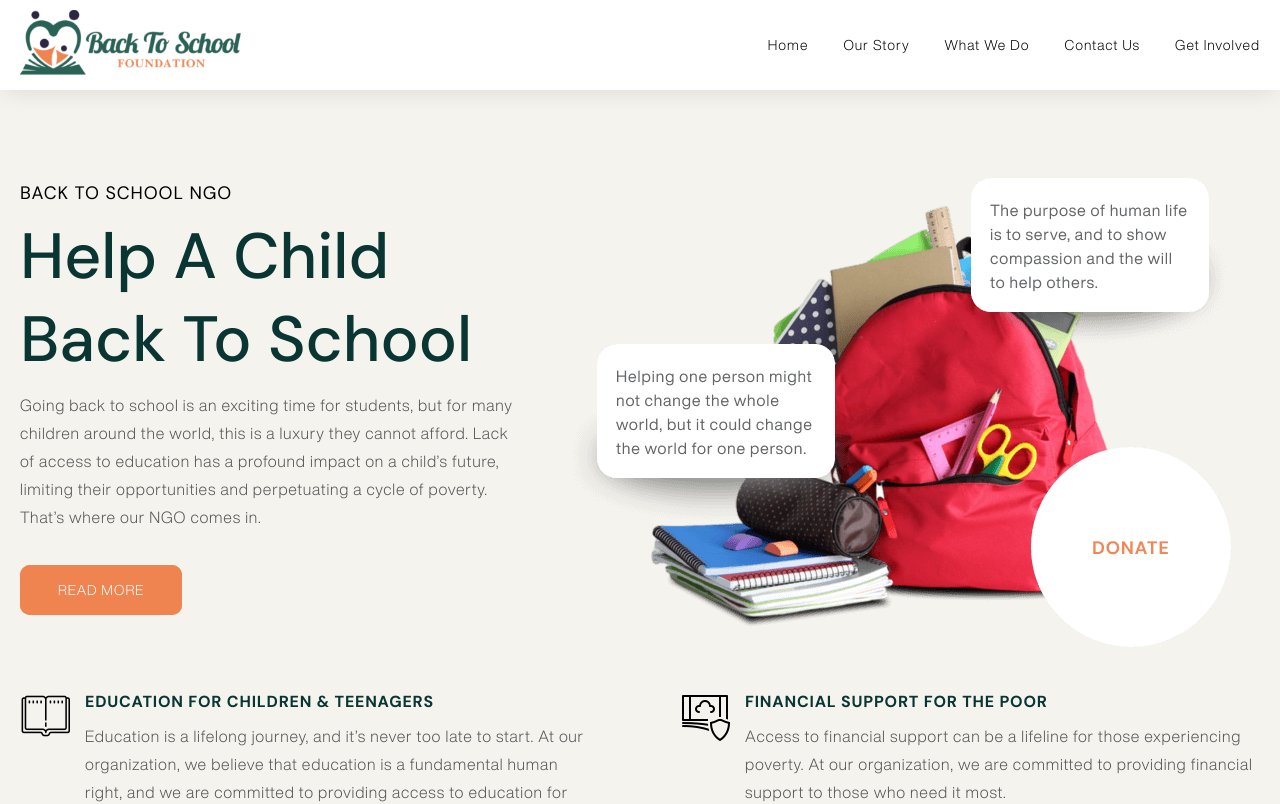
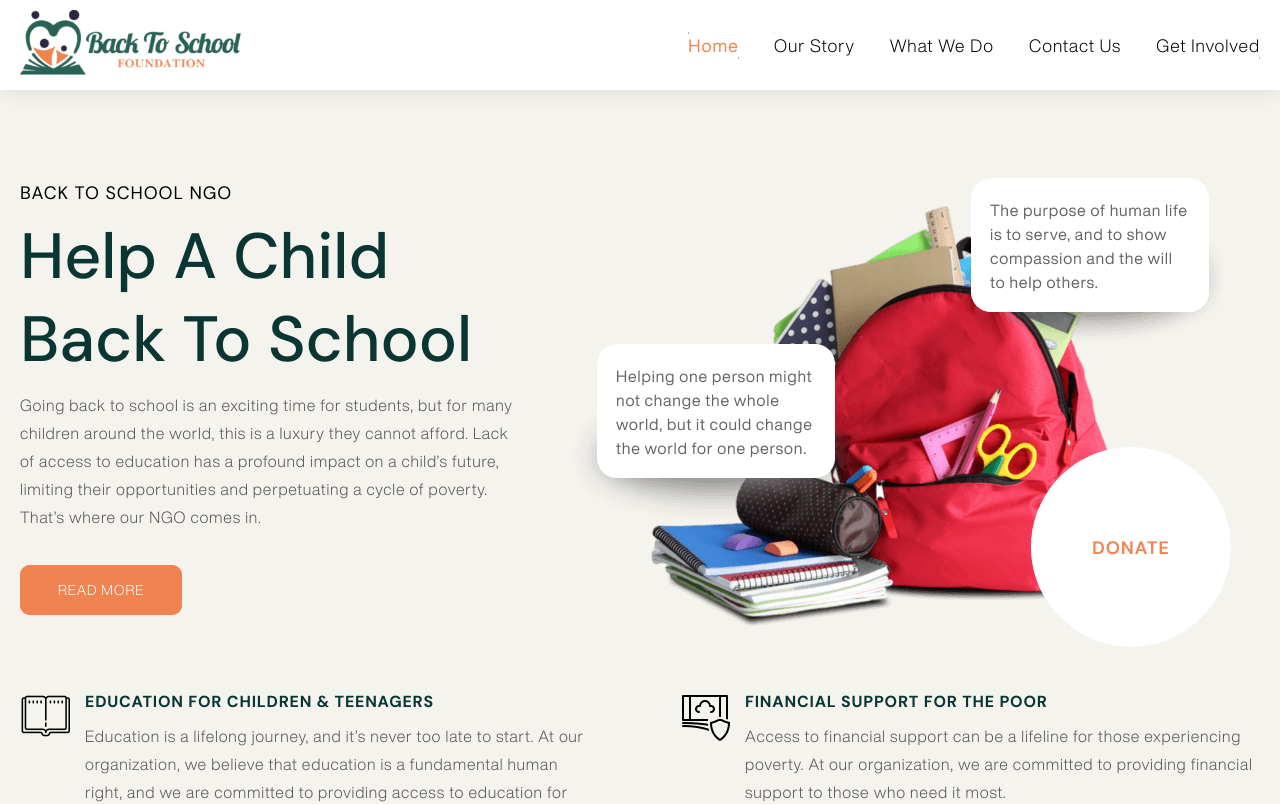
Before and after one commit to TechduceAfrica/back-to-school, a React (Create React App) app: page / in a window 1280 px wide. Shown: the top 804 px of the page. Built offline with nearby package versions, Linux system fonts and the light colour scheme.

Commit message:
Design and font update

```diff
--- a/src/Components/AboutPageHeroSection.css
+++ b/src/Components/AboutPageHeroSection.css
@@ -3,6 +3,7 @@
     align-items: center;
     justify-content: space-between;
     gap: 20px;
+    margin-top: 20px;
     margin-bottom: 64px;
 }
 
--- a/src/Components/ContactPageForm.css
+++ b/src/Components/ContactPageForm.css
@@ -26,6 +26,7 @@
     color: #000000;
     background-color: #F5F3EE;
     padding: 3px;
+    border-radius: 5px;
     transition: all 300ms ease-in-out 10ms;
     pointer-events: none;
   }
@@ -105,6 +106,12 @@
     border: solid 3px #2A6355;
   }
 
+  .green .contact-form-submit:hover {
+    color: #F5F3EE;
+    background-color: #EF8451;
+    border: solid 3px #EF8451;
+  }
+
   .contact-form-error-message,
   .contact-form-success-message {
     margin-top: 1.5rem;
--- a/src/Components/HomeSupportComponent.css
+++ b/src/Components/HomeSupportComponent.css
@@ -61,7 +61,8 @@
 @media only screen and (max-width: 787px) {
     .home-support-component-wrapper {
         flex-direction: column-reverse;
-        text-align: center
+        text-align: center;
+        padding: 64px 20px;
     }
 
     .home-support-component-wrapper h3 {
@@ -71,7 +72,6 @@
 
     .home-support-component-wrapper h4 {
         font-size: 22px;
-        color: #dddddd;
         margin: 10px 0px;
     }
 }
--- a/src/Components/NavBar.css
+++ b/src/Components/NavBar.css
@@ -25,7 +25,57 @@ nav {
 }
 
 nav a {
+    font-size: 1.1rem;
+    padding: 3px 0px;
+
+    position: relative;
+    width: fit-content;
+    width: -moz-fit-content;
+    overflow: hidden;
+
     cursor: pointer;
+    transition: color 300ms ease-in 10ms;
+}
+
+nav a::after {
+    content: "";
+    position: absolute;
+    left: 0;
+    bottom: 0;
+    height: 2px;
+    width: 100%;
+    background-color: #093532;
+    transform: translateX(100%);
+    transition: all 300ms ease-in-out 10ms;
+}
+
+nav a::before {
+    content: "";
+    position: absolute;
+    left: 0;
+    top: 0;
+    height: 2px;
+    width: 100%;
+    background-color: #093532;
+    transform: translateX(-100%);
+    transition: all 300ms ease-in-out 200ms;
+}
+
+nav a:hover::after {
+    transform: translateX(0);
+}
+
+nav a:hover::before {
+    transform: translateX(0);
+}
+
+nav a:hover {
+    color: #2A6355;
+}
+
+a.active {
+    font-weight: 500;
+    color: #EF8451;
 }
 
 .hamburger, .mobile-nav {
@@ -99,7 +149,9 @@ nav a {
         line-height: 4rem;
     }
 
-    li {
+    .mobile-nav li > a {
+        font-size: 1.2rem;
+        font-weight: 500;
         cursor: pointer;
     }
 
--- a/src/Pages/ContactPage.js
+++ b/src/Pages/ContactPage.js
@@ -38,7 +38,8 @@ export default function ContactPage() {
         <div style={{ backgroundImage: `url(${`https://backtoschool.ngo/backtoschool-assets/What%20back%20to%20school%20do.png`})`,
                           backgroundSize: 'cover',
                           backgroundPosition: 'center center',
-                          backgroundRepeat: 'no-repeat'}}>
+                          backgroundRepeat: 'no-repeat',
+                          backgroundColor: '#000000'}}>
           <div div className='boxed pad'>
               <WhatWeDoHeroSection
                 title= "Contact Us"
--- a/src/Pages/GetInvolvedPage.js
+++ b/src/Pages/GetInvolvedPage.js
@@ -39,7 +39,8 @@ export default function GetInvolvedPage() {
             <div style={{ backgroundImage: `url(${`https://backtoschool.ngo/backtoschool-assets/Get%20Involved%20Hero.png`})`,
                         backgroundSize: 'cover',
                         backgroundPosition: 'center center',
-                        backgroundRepeat: 'no-repeat'}}>
+                        backgroundRepeat: 'no-repeat',
+                        backgroundColor: '#000000'}}>
                 <div div className='boxed pad'>
                 <WhatWeDoHeroSection
                     title= "Get Involved"
--- a/src/Pages/WhatWeDoPage.js
+++ b/src/Pages/WhatWeDoPage.js
@@ -40,7 +40,8 @@ export default function WhatWeDoPage() {
           <div style={{ backgroundImage: `url(${`https://backtoschool.ngo/backtoschool-assets/What%20back%20to%20school%20do.png`})`,
                         backgroundSize: 'cover',
                         backgroundPosition: 'center center',
-                        backgroundRepeat: 'no-repeat'}}>
+                        backgroundRepeat: 'no-repeat',
+                        backgroundColor: '#000000'}}>
             <div div className='boxed pad'>
               <WhatWeDoHeroSection
                 title= "What we do"
--- a/src/index.css
+++ b/src/index.css
@@ -6,6 +6,15 @@ body {
   -webkit-font-smoothing: antialiased;
   -moz-osx-font-smoothing: grayscale;
   background-color: #F5F3EE;
+}
+
+@font-face {
+  font-family: 'Helvetica Now Display';
+  src: url('./assets/fonts/HelveticaNowDisplay-Regular.ttf');
+  src: local('Helvetica Now Display Regular'), local('HelveticaNowDisplay-Regular'),
+      url('./assets/fonts/HelveticaNowDisplay-Regular.ttf') format('truetype');
+  font-weight: 500;
+  font-display: swap;
 }
 
 @font-face {
```
Also changed, not shown: src/assets/fonts/HelveticaNowDisplay-Regular.ttf (added).
